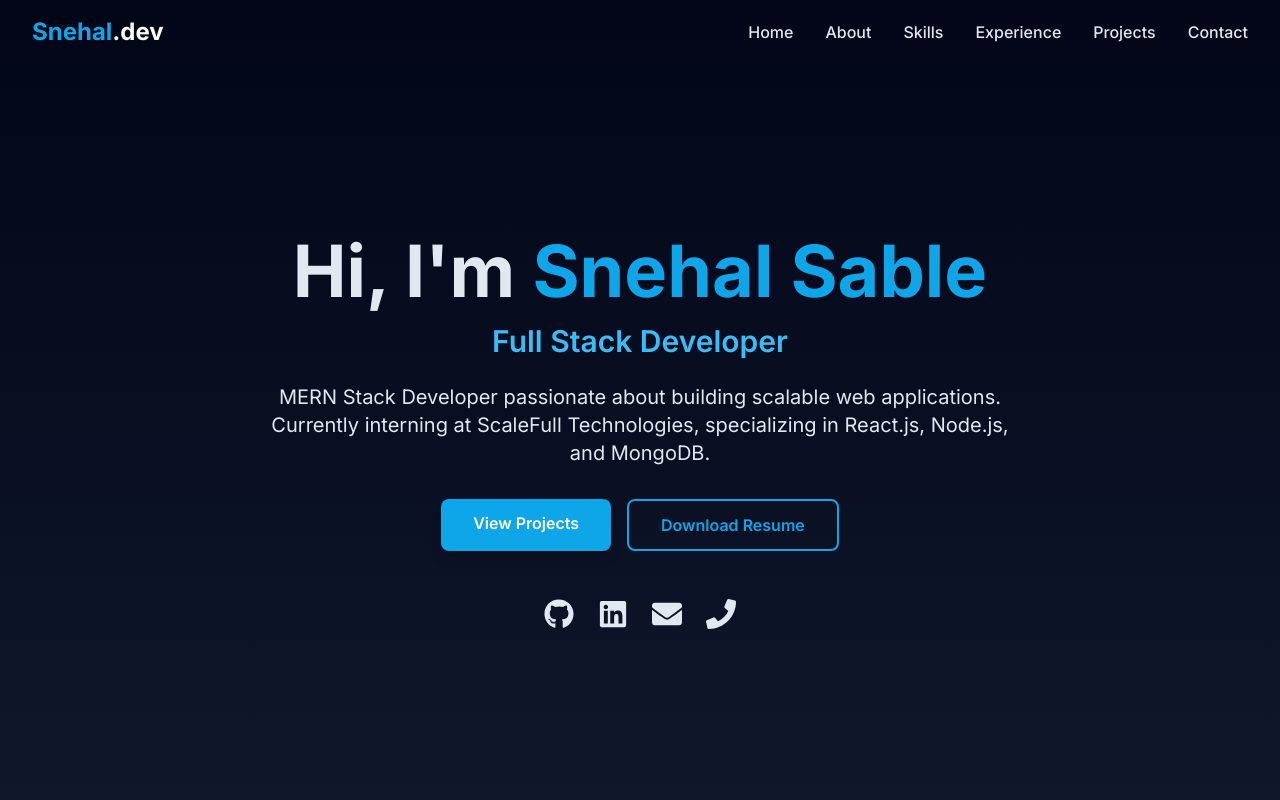
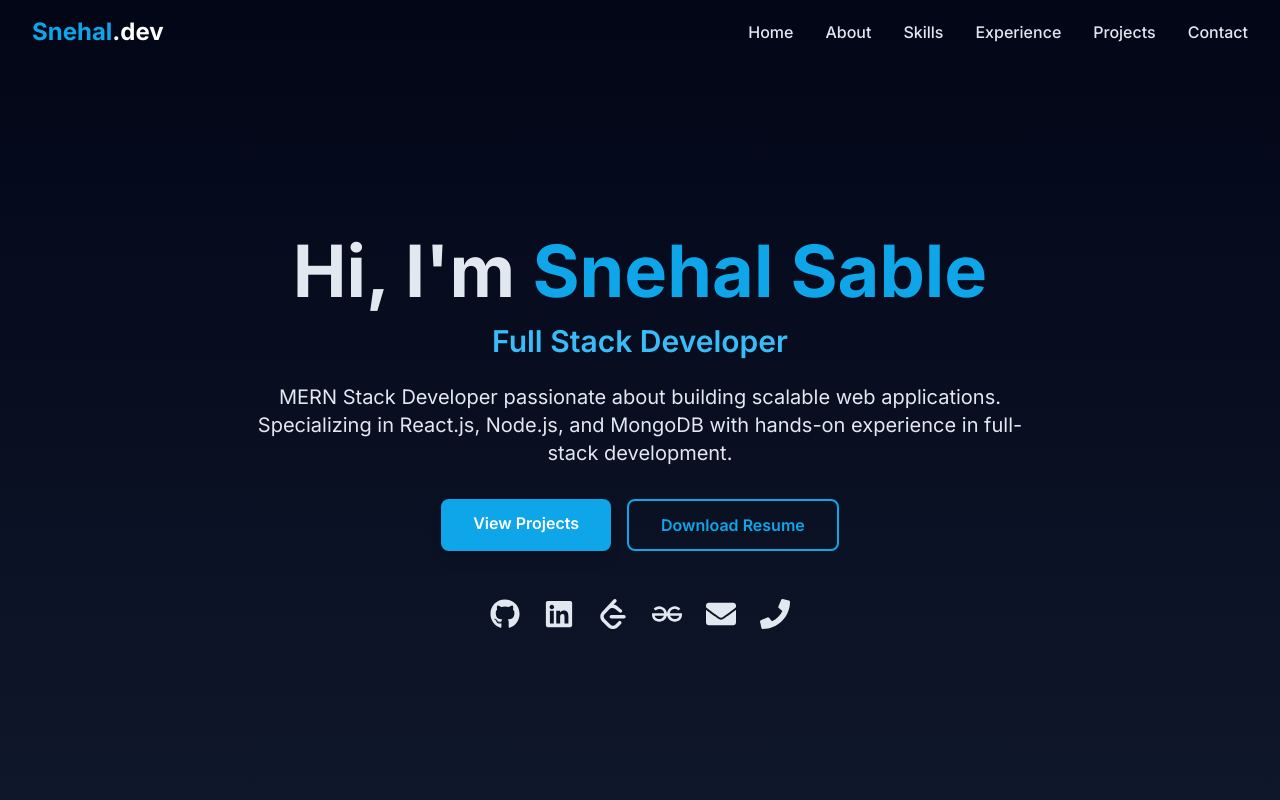
Before and after one commit to snehalsable10/portfolio-website, a React (Vite) app: page / in a window 1280 px wide. Shown: the top 800 px of the page. Built offline with nearby package versions, Linux system fonts and the light colour scheme; the HTML template or start-up script is replaced by a standard one.

Commit message:
Update Hero: Add LeetCode and GeeksforGeeks links

```diff
--- a/src/components/Hero.jsx
+++ b/src/components/Hero.jsx
@@ -1,6 +1,7 @@
 import React from 'react';
 import { motion } from 'framer-motion';
 import { FaGithub, FaLinkedin, FaEnvelope, FaPhone } from 'react-icons/fa';
+import { SiLeetcode, SiGeeksforgeeks } from 'react-icons/si';
 
 const Hero = () => {
   return (
@@ -34,7 +35,7 @@ const Hero = () => {
           >
             <p className="text-lg md:text-xl text-light mb-8 max-w-3xl mx-auto leading-relaxed">
               MERN Stack Developer passionate about building scalable web applications.
-              Currently interning at ScaleFull Technologies, specializing in React.js, Node.js, and MongoDB.
+              Specializing in React.js, Node.js, and MongoDB with hands-on experience in full-stack development.
             </p>
           </motion.div>
 
@@ -64,13 +65,14 @@ const Hero = () => {
             initial={{ opacity: 0 }}
             animate={{ opacity: 1 }}
             transition={{ duration: 0.5, delay: 0.8 }}
-            className="flex gap-6 justify-center text-3xl"
+            className="flex gap-6 justify-center text-3xl flex-wrap"
           >
             <a
               href="https://github.com/snehalsable10"
               target="_blank"
               rel="noopener noreferrer"
               className="text-light hover:text-primary transition-colors duration-300 transform hover:scale-110"
+              title="GitHub"
             >
               <FaGithub />
             </a>
@@ -79,18 +81,39 @@ const Hero = () => {
               target="_blank"
               rel="noopener noreferrer"
               className="text-light hover:text-primary transition-colors duration-300 transform hover:scale-110"
+              title="LinkedIn"
             >
               <FaLinkedin />
             </a>
             <a
+              href="https://leetcode.com/snehalsable10"
+              target="_blank"
+              rel="noopener noreferrer"
+              className="text-light hover:text-primary transition-colors duration-300 transform hover:scale-110"
+              title="LeetCode"
+            >
+              <SiLeetcode />
+            </a>
+            <a
+              href="https://auth.geeksforgeeks.org/user/snehalsable10"
+              target="_blank"
+              rel="noopener noreferrer"
+              className="text-light hover:text-primary transition-colors duration-300 transform hover:scale-110"
+              title="GeeksforGeeks"
+            >
+              <SiGeeksforgeeks />
+            </a>
+            <a
               href="mailto:snehalsable105@gmail.com"
               className="text-light hover:text-primary transition-colors duration-300 transform hover:scale-110"
+              title="Email"
             >
               <FaEnvelope />
             </a>
             <a
               href="tel:+917448126315"
               className="text-light hover:text-primary transition-colors duration-300 transform hover:scale-110"
+              title="Phone"
             >
               <FaPhone />
             </a>
```
